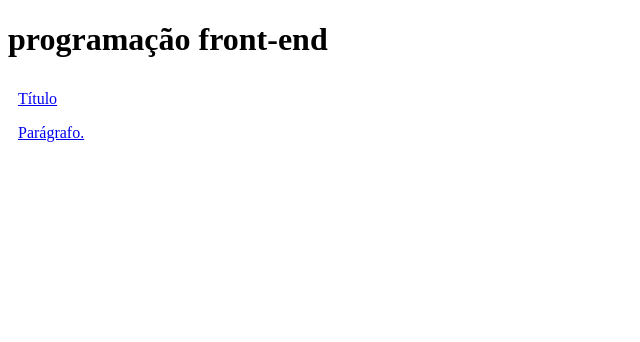
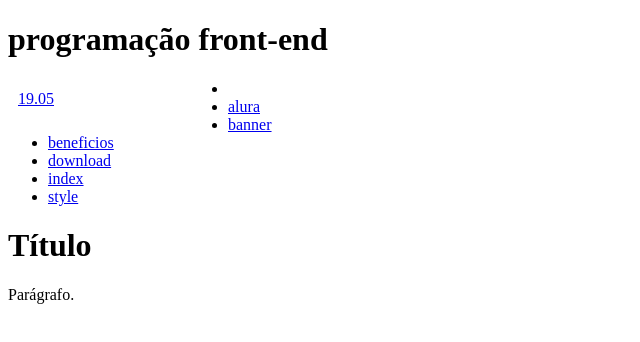
Before and after one commit to Gustavopqrst/guga-2A, a plain HTML site: page index.html in a window 1280 px wide. Shown: the whole page, without its empty margins (0-640 px from the left). Drawn offline with Linux system fonts and the light colour scheme.

Commit message:
Update index.html

```diff
--- a/index.html
+++ b/index.html
@@ -18,9 +18,19 @@
   <header>
     <h1>programação front-end</h1>
     <nav>
-      <a href="
+      <a href="19.05.html">19.05</a>
+
     </nav>
   </header>
+    <ul>
+      <li></li>
+      <li><a href="alura.html">alura</a></li>
+      <li><a href="banner.jpg">banner</a></li>
+      <li><a href="beneficios.jpg">beneficios</a></li>
+      <li><a href="download.jpge">download</a></li>
+      <li><a href="index.html">index</a></li>
+      <li><a href="style.css">style</a></li>
+    </ul>
   <h1>
     Título
   </h1>
```
